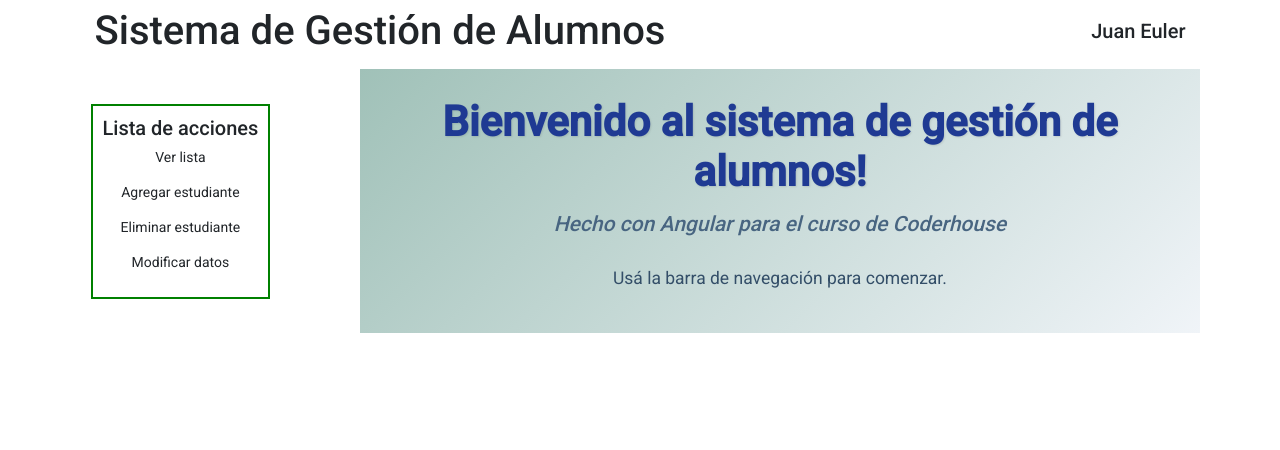
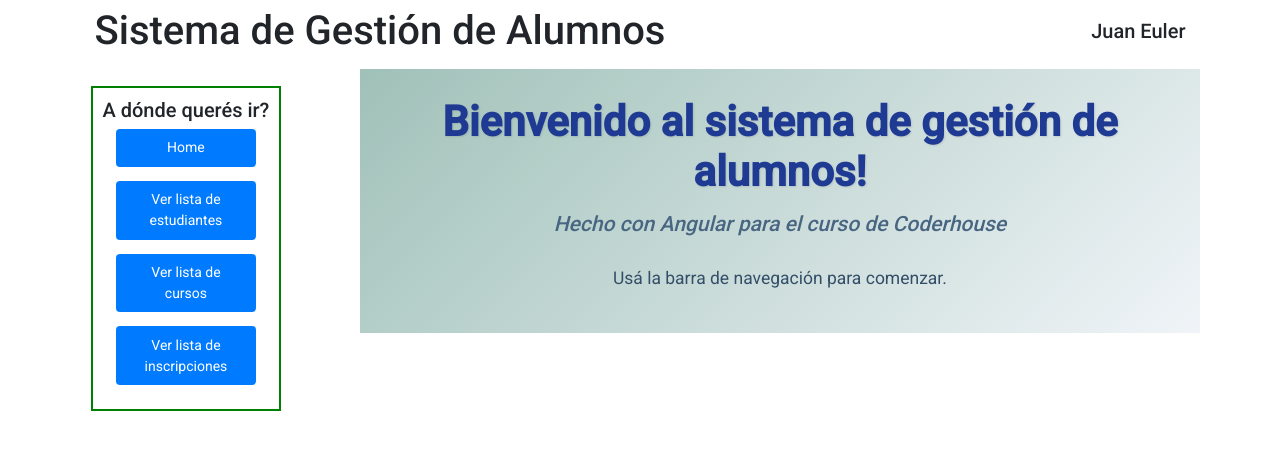
Before and after one commit to juaneuler/proyecto-angular, an Angular app: page / in a window 1280 px wide. Shown: the top 450 px of the page. Built offline with nearby package versions, Linux system fonts and the light colour scheme; data requests are answered from the project's data file.

Commit message:
refactor(navbar): reemplazar ngIf por rutas para manejar navegación dinámica

```diff
--- a/src/app/navbar/navbar.html
+++ b/src/app/navbar/navbar.html
@@ -1,12 +1,12 @@
 <header>
   <nav>
     <div class="navbar">
-            <h2 appBigtitle>Lista de acciones</h2>
+      <h2 appBigtitle>A dónde querés ir?</h2>
       <ul>
-                <li (click)="navigate('students')">Ver lista</li>
-                <li (click)="navigate('add')">Agregar estudiante</li>
-                <li (click)="navigate('delete')">Eliminar estudiante</li>
-                <li (click)="navigate('edit')">Modificar datos</li>
+        <li><a [routerLink]="[AppRoutes.Home]">Home</a></li>
+        <li><a [routerLink]="[AppRoutes.Alumnos]">Ver lista de estudiantes</a></li>
+        <li><a [routerLink]="[AppRoutes.Cursos]">Ver lista de cursos</a></li>
+        <li><a [routerLink]="[AppRoutes.Inscripciones]">Ver lista de inscripciones</a></li>
       </ul>
     </div>
   </nav>
--- a/src/app/navbar/navbar.scss
+++ b/src/app/navbar/navbar.scss
@@ -1,5 +1,6 @@
 header {
     margin: 10px;
+
     nav {
         display: flex;
         justify-content: space-around;
@@ -27,11 +28,30 @@ header {
 
                 li {
                     list-style: none;
+                }
+
+                a {
                     cursor: pointer;
-                    transition: color 1s;
+                    color: white;
+                    background-color: #007bff;
+                    text-decoration: none;
+                    padding: 0.6rem 1.2rem;
+                    border-radius: 4px;
+                    display: inline-block;
+                    transition: background-color 0.3s ease, color 0.3s ease;
+                    width: 140px;
+                    text-align: center;
+                    box-sizing: border-box;
 
                     &:hover {
-                        color: #007bff;
+                        background-color: #0056b3;
+                        color: white;
+                        text-decoration: none;
+                    }
+
+                    &:focus {
+                        outline: 2px solid #0056b3;
+                        outline-offset: 2px;
                     }
                 }
             }
--- a/src/app/navbar/navbar.ts
+++ b/src/app/navbar/navbar.ts
@@ -1,16 +1,14 @@
-import { Component, EventEmitter, Output } from '@angular/core';
+import { Component } from '@angular/core';
+import { RouterModule } from '@angular/router';
 import { Bigtitle } from '../../shared/directives/bigtitle';
+import { AppRoutes } from '../../shared/enums/routes';
 
 @Component({
   selector: 'app-navbar',
-  imports: [Bigtitle],
+  imports: [Bigtitle, RouterModule],
   templateUrl: './navbar.html',
   styleUrl: './navbar.scss',
 })
 export class Navbar {
-  @Output() activeSection = new EventEmitter<string>();
-
-  navigate(section: string) {
-    this.activeSection.emit(section);
-  }
+  readonly AppRoutes = AppRoutes;
 }
```
Lines whose indentation alone changed are shown as unchanged.
